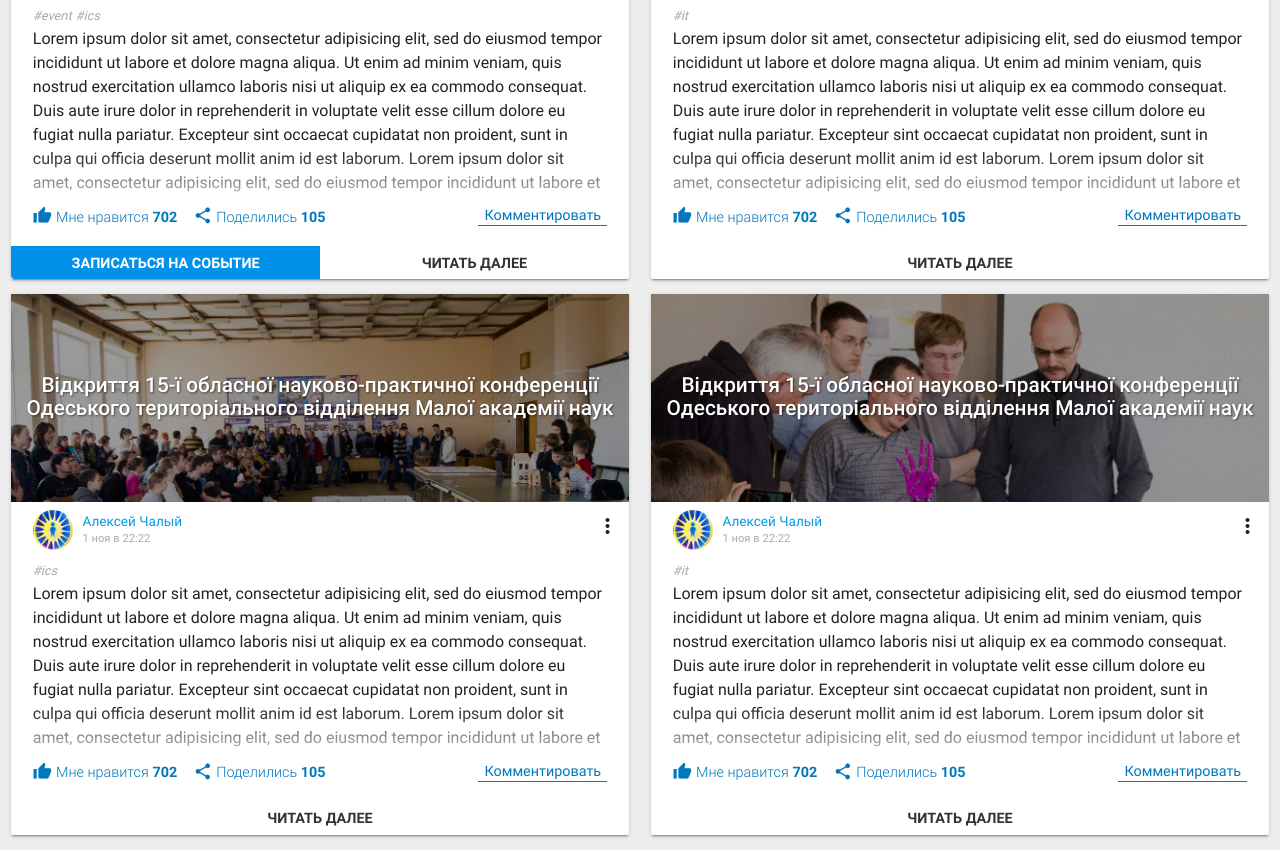
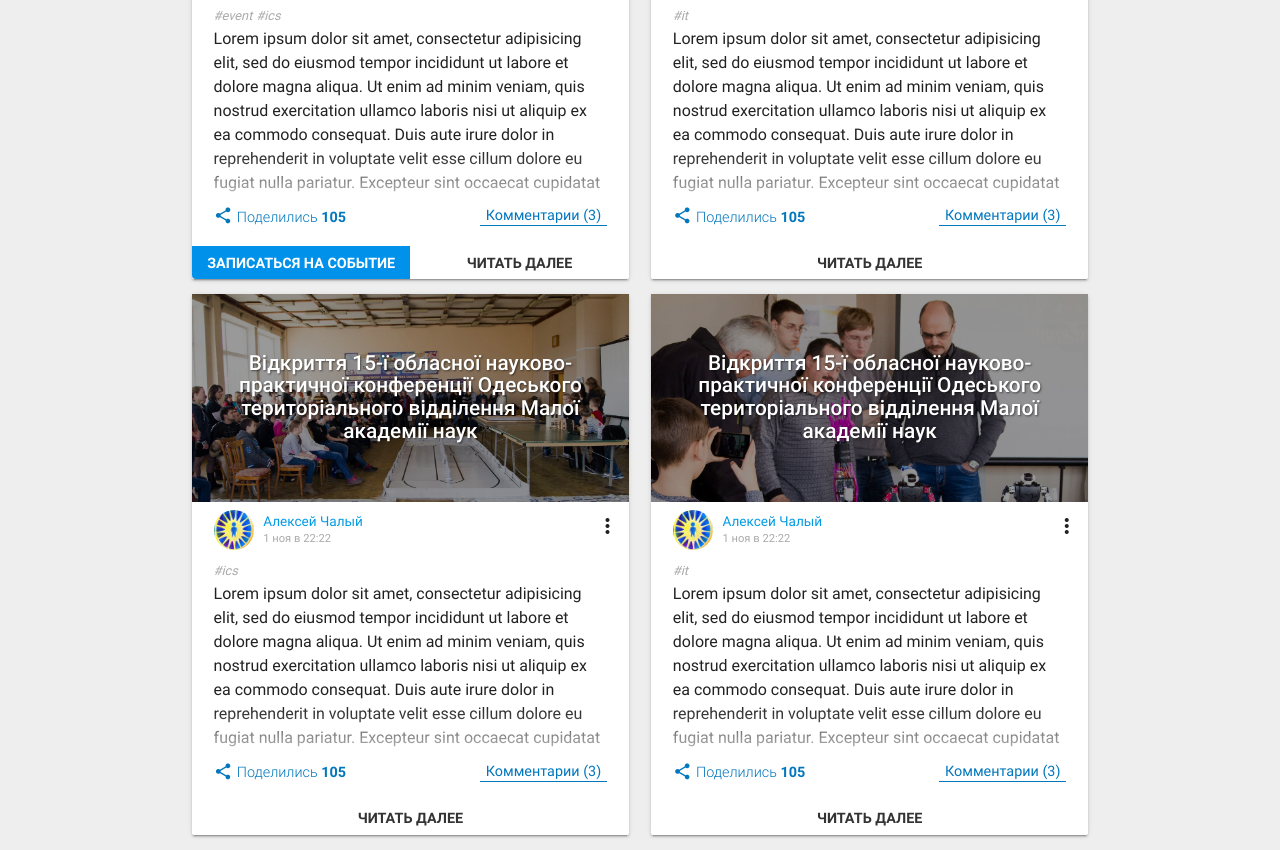
Before and after one commit to alex-chaliy/ICSiting.io, a website: page markup/index.html in a window 1280 px wide. Shown: the part 1237-2087 px from the top of the page. Drawn offline with nearby package versions, Linux system fonts and the light colour scheme.

Commit message:
markup fixes

```diff
--- a/markup/index.html
+++ b/markup/index.html
@@ -81,6 +81,8 @@
 
 <h3 class="main-title upper"> <span> Последние Новости</span> </h3>
 
+<div class="container">
+
 	<div class="newsBlock homeNews row">
 		<div class="col l6 m6 s12 posts-wrapper">
 			<h4 class="main-subtitle"> <span>Новости ИКСа</span> </h4>
@@ -142,19 +144,13 @@
 				</div>
 
 				<div class="likeAndComments">
-				<div class="likesBlock txt-light">
-					<i class="material-icons"> thumb_up </i>
-					<span> Мне нравится </span>
-					<span class="txt-bold"> 702 </span>
-				</div>
-
 					<div class="shareBlock txt-light">
 						<i class="material-icons"> share </i>
 						<span> Поделились </span>
 						<span class="txt-bold"> 105 </span>
 					</div>
 
-				<button class="btnComments"> <span>Комментировать</span> </button>
+					<button class="btnComments"> <span>Комментарии (3)</span> </button>
 				</div>
 
 				<div class="card-controls">
@@ -213,19 +209,13 @@
 				</div>
 
 				<div class="likeAndComments">
-				<div class="likesBlock txt-light">
-					<i class="material-icons"> thumb_up </i>
-					<span> Мне нравится </span>
-					<span class="txt-bold"> 702 </span>
-				</div>
-
 					<div class="shareBlock txt-light">
 						<i class="material-icons"> share </i>
 						<span> Поделились </span>
 						<span class="txt-bold"> 105 </span>
 					</div>
 
-				<button class="btnComments"> <span>Комментировать</span> </button>
+					<button class="btnComments"> <span>Комментарии (3)</span> </button>
 				</div>
 
 				<div class="card-controls">
@@ -236,7 +226,7 @@
 
 
 		<div class="col l6 m6 s12 posts-wrapper">
-		<h4 class="main-subtitle"> <span>Новости в IT</span> </h4>
+			<h4 class="main-subtitle"> <span>Новости Технологий</span> </h4>
 
 			<div class="card post">
 				<div class="post-image">
@@ -288,19 +278,13 @@
 				</div>
 
 				<div class="likeAndComments">
-				<div class="likesBlock txt-light">
-					<i class="material-icons"> thumb_up </i>
-					<span> Мне нравится </span>
-					<span class="txt-bold"> 702 </span>
-				</div>
-
 					<div class="shareBlock txt-light">
 						<i class="material-icons"> share </i>
 						<span> Поделились </span>
 						<span class="txt-bold"> 105 </span>
 					</div>
 
-				<button class="btnComments"> <span>Комментировать</span> </button>
+					<button class="btnComments"> <span>Комментарии (3)</span> </button>
 				</div>
 
 				<div class="card-controls">
@@ -358,19 +342,13 @@
 				</div>
 
 				<div class="likeAndComments">
-				<div class="likesBlock txt-light">
-					<i class="material-icons"> thumb_up </i>
-					<span> Мне нравится </span>
-					<span class="txt-bold"> 702 </span>
-				</div>
-
 					<div class="shareBlock txt-light">
 						<i class="material-icons"> share </i>
 						<span> Поделились </span>
 						<span class="txt-bold"> 105 </span>
 					</div>
 
-				<button class="btnComments"> <span>Комментировать</span> </button>
+					<button class="btnComments"> <span>Комментарии (3)</span> </button>
 				</div>
 
 				<div class="card-controls">
@@ -380,6 +358,8 @@
 		</div>
 	</div>
 
+</div>
+
 <script src="/node_modules/jquery/dist/jquery.min.js"></script>
 <script src="/node_modules/materialize-css/dist/js/materialize.min.js"></script>
 <script src="./js/scripts.js"></script>
--- a/markup/sass/4-content.scss
+++ b/markup/sass/4-content.scss
@@ -226,7 +226,6 @@ body, html {height: 100%;}
 }
 .shareBlock {
 	float: left;
-	margin-left: 1em;
 	.material-icons {font-size: 1.2em; vertical-align: text-bottom;}
 	span {font-size: .9em;}
 }
--- a/markup/sass/all.scss
+++ b/markup/sass/all.scss
@@ -331,7 +331,6 @@ body, html {height: 100%;}
 }
 .shareBlock {
 	float: left;
-	margin-left: 1em;
 	.material-icons {font-size: 1.2em; vertical-align: text-bottom;}
 	span {font-size: .9em;}
 }
```
Also changed, not shown: docs/Entities - backend.txt (+14 -12 lines), markup/news.html (+3 -21 lines), markup/css/all.min.css, markup/sass/all.css, 1 other file. Lines whose indentation alone changed are shown as unchanged.
